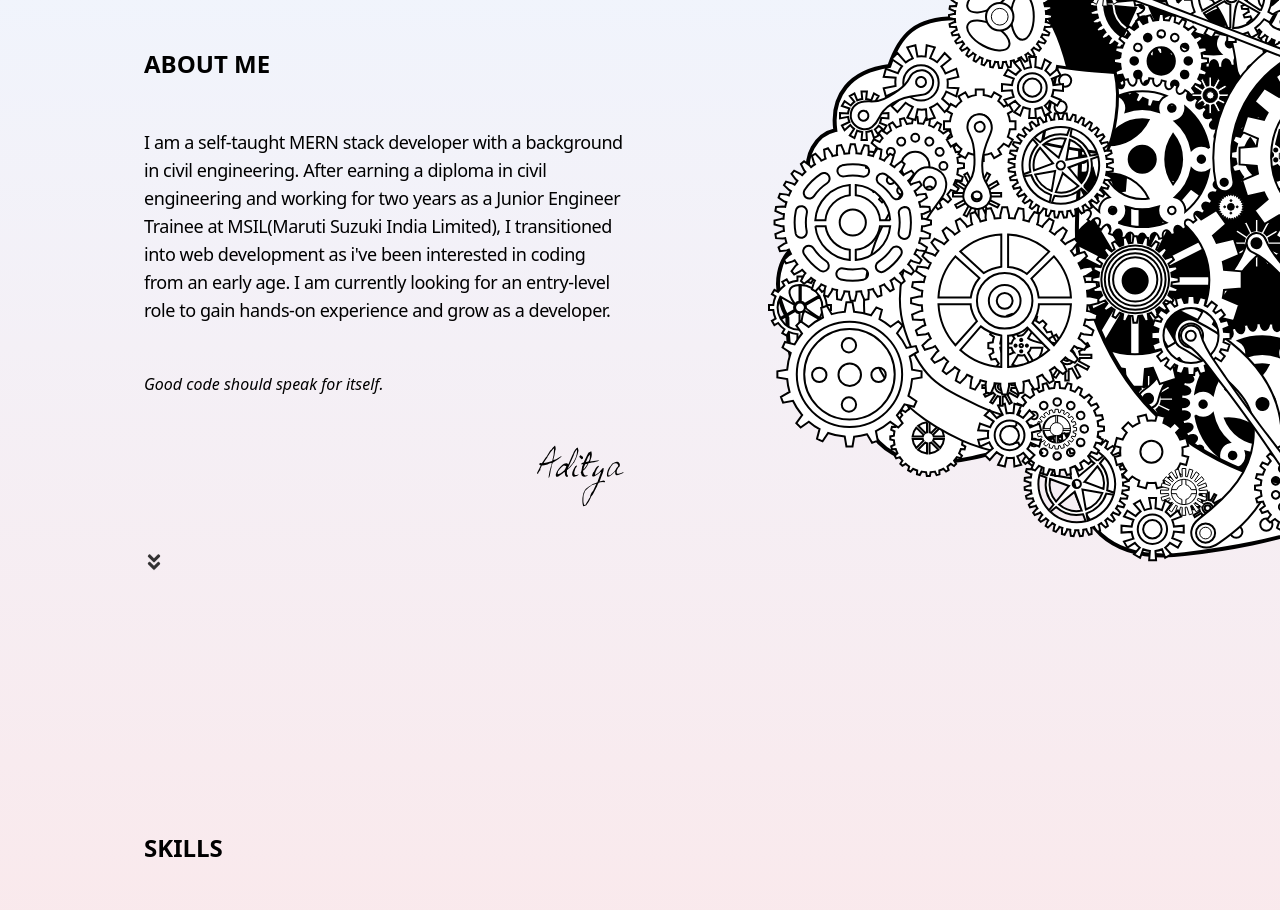
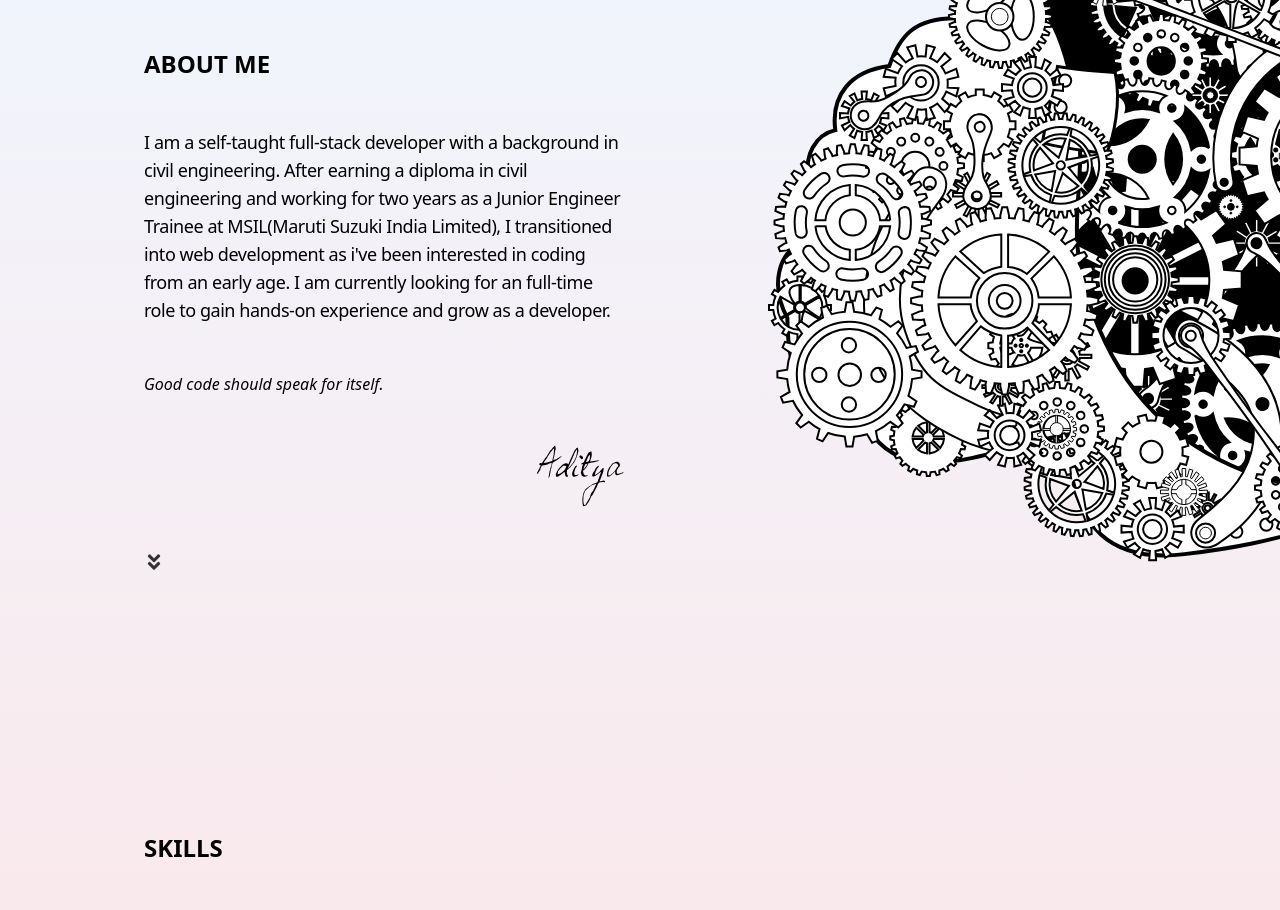
Before and after one commit to Aditya202666/Portfolio, a React (Vite) app: page /about in a window 1280 px wide. Shown: the part 160-1070 px from the top of the page. Built offline with nearby package versions, Linux system fonts and the light colour scheme; no server answers.

Commit message:
Fix typo in backend length check and update developer title to Full-Stack Developer

```diff
--- a/src/pages/AboutPage.jsx
+++ b/src/pages/AboutPage.jsx
@@ -3,17 +3,18 @@ import { FaAngleDoubleDown } from "react-icons/fa";
 
 import Sign from "../assets/signature.svg";
 import Brain from "../components/Brain";
-import { BiArrowFromLeft } from "react-icons/bi";
-import { FaCircleArrowRight } from "react-icons/fa6";
 import { useRef } from "react";
-import { Link, useNavigate } from "react-router-dom";
+import { useNavigate } from "react-router-dom";
 
 const skills = [
-  "React.js",
+  "JavaScript",
+  "TypeScript",
   "Node.js",
   "Express.js",
+  "React.js",
+  "Next.js",
   "MongoDB",
-  "SQL",
+  "PostgreSQL",
   "Redux",
   "Zustand",
   "Socket.IO",
@@ -45,12 +46,12 @@ const AboutPage = () => {
         <div className="flex flex-col gap-12 justify-center">
           <h1 className="font-bold text-2xl">ABOUT ME</h1>
           <p className="text-lg tracking-tight">
-            I am a self-taught MERN stack developer with a background in civil
+            I am a self-taught full-stack developer with a background in civil
             engineering. After earning a diploma in civil engineering and
             working for two years as a Junior Engineer Trainee at MSIL(Maruti
             Suzuki India Limited), I transitioned into web development as i've
             been interested in coding from an early age. I am currently looking
-            for an entry-level role to gain hands-on experience and grow as a
+            for an full-time role to gain hands-on experience and grow as a
             developer.
           </p>
           <span className="italic">Good code should speak for itself.</span>
--- a/src/pages/ProjectsPage.jsx
+++ b/src/pages/ProjectsPage.jsx
@@ -96,7 +96,7 @@ const ProjectsPage = () => {
                 </p>
                 <p className="space-x-1 mb-4">
                   {" "}
-                  {project.backend.lenght > 0 && <span className="font-medium">BackEnd: </span>}
+                  {project.backend.length > 0 && <span className="font-medium">BackEnd: </span>}
                   {project.backend.map((tech) => (
                     <span key={tech} className={`text-sm bg-gradient-to-t ${project.gradient} shadow text-black px-1.5 py-0.5 rounded-md hover:scale-110 transition-all`}>{tech}</span>                  ))}{" "}
                 </p>
@@ -133,7 +133,7 @@ const ProjectsPage = () => {
             </defs>
             <text fill="#000">
               <textPath xlinkHref="#circlePath" className="text-xl">
-              &#9679; MERN-Stack Developer &#9679;
+              &#9679; Full-Stack Developer &#9679;
               </textPath>
             </text>
           </motion.svg>
```
